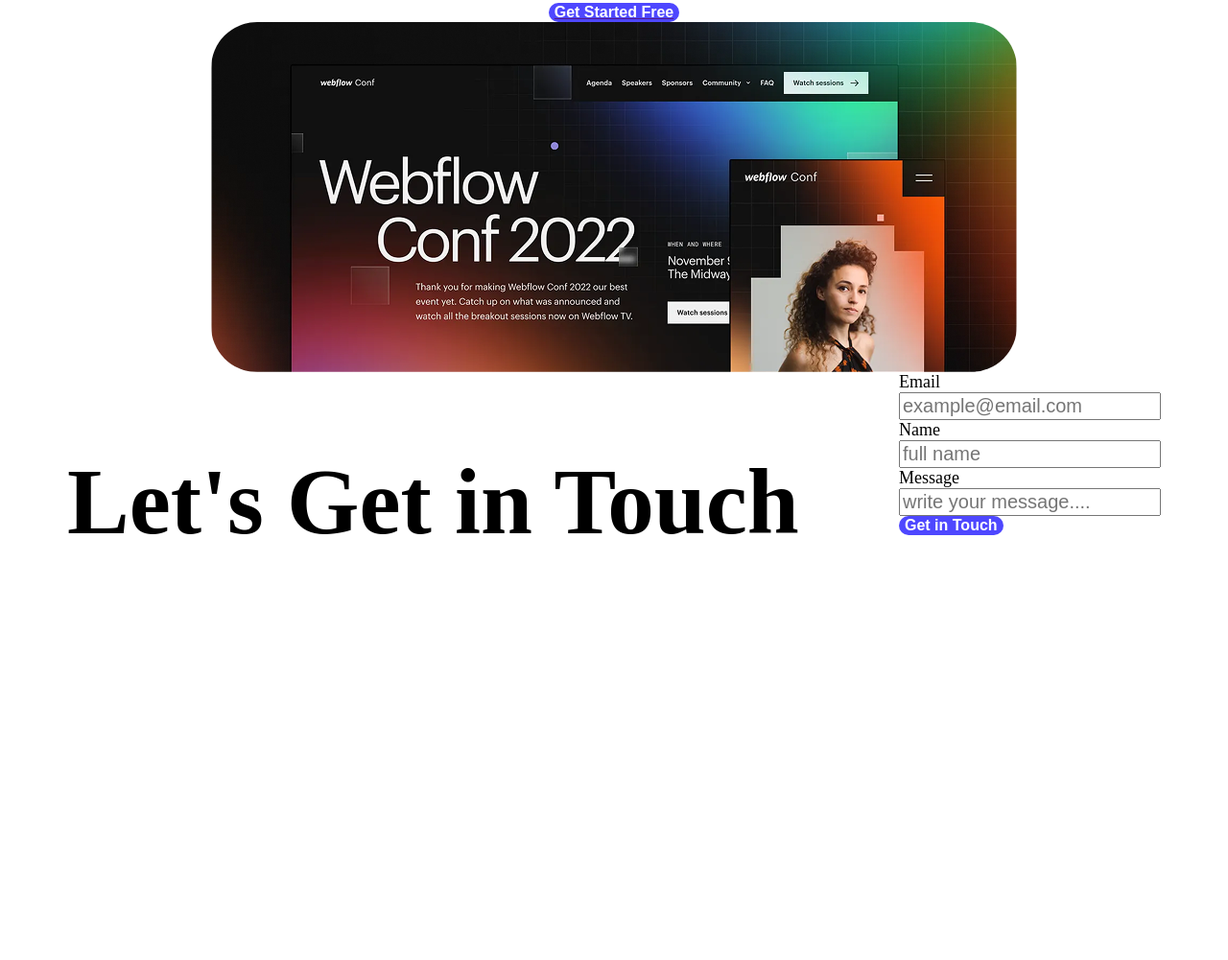
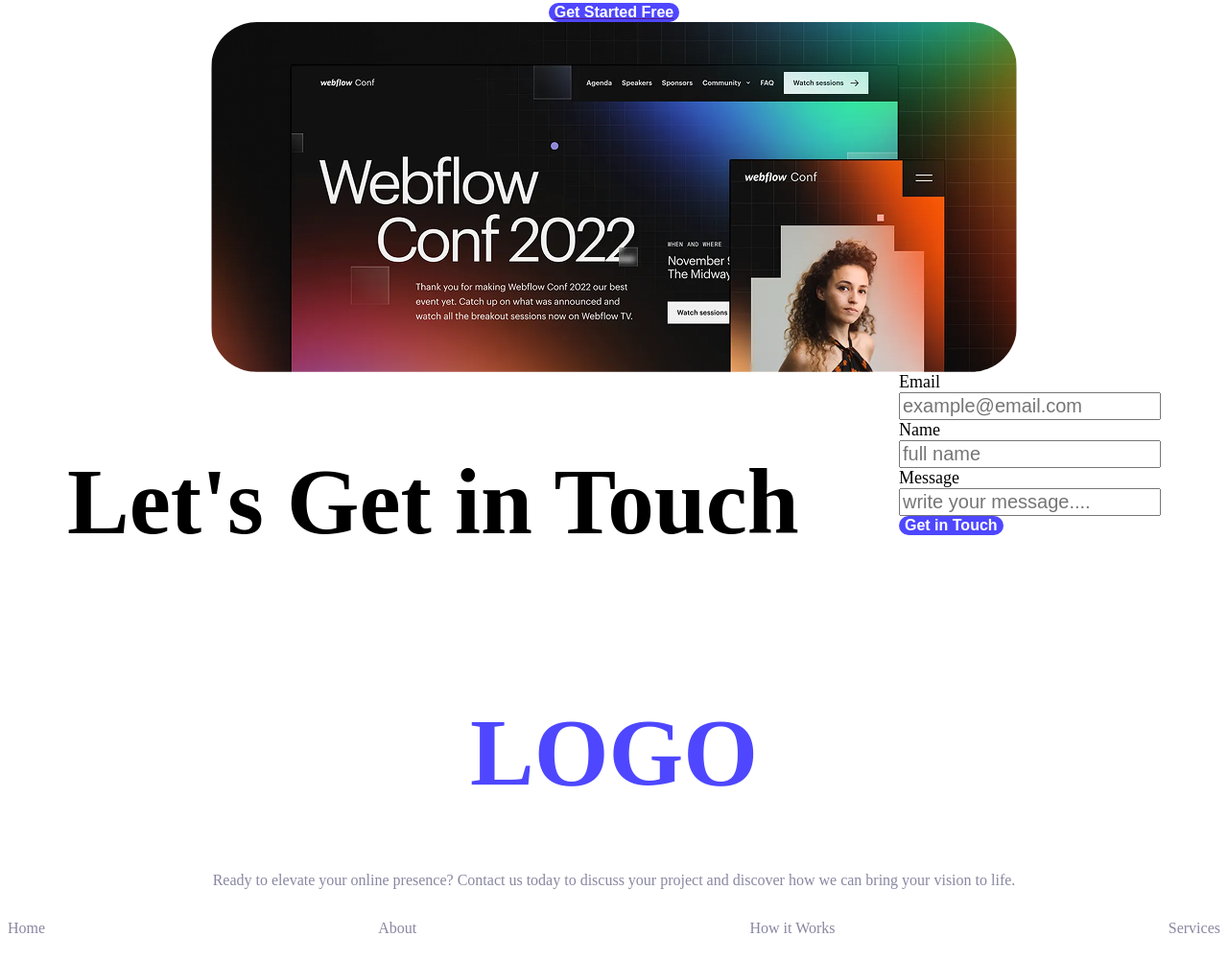
Before and after one commit to Dayal515/Webflow-agencies, a plain HTML site: page html.html in a window 1280 px wide. Shown: the part 1859-2860 px from the top of the page at 96% size. Before the commit the page ends 2527 px from the top, so only its background shows below. Drawn offline with Linux system fonts and the light colour scheme.

Commit message:
final commit

```diff
--- a/css.css
+++ b/css.css
@@ -109,3 +109,16 @@
 .label{
   font-weight: 500;font-size: 18px;color: #000000;
 }
+/* footer */
+.footer-title{
+  font-weight: 900;font-size: 100px;color: #4E47FF;
+}
+.footer-description{
+  color: #8987a1;
+}
+.footer-list{
+  display: flex; color: #8987a1;justify-content: space-between;
+}
+footer{
+  text-align: center;
+}
--- a/html.html
+++ b/html.html
@@ -137,7 +137,14 @@
     </section>
   </main>
   <footer>
-
+    <h1 class="footer-title">LOGO</h1>
+    <p class="footer-description">Ready to elevate your online presence? Contact us today to discuss your project and discover how we can bring your vision to life.</p>
+    <div class="footer-list">
+      <p>Home</p>
+      <p>About</p>
+      <p>How it Works</p>
+      <p>Services</p>
+    </div>
   </footer>
 </body>
 </html>
```
